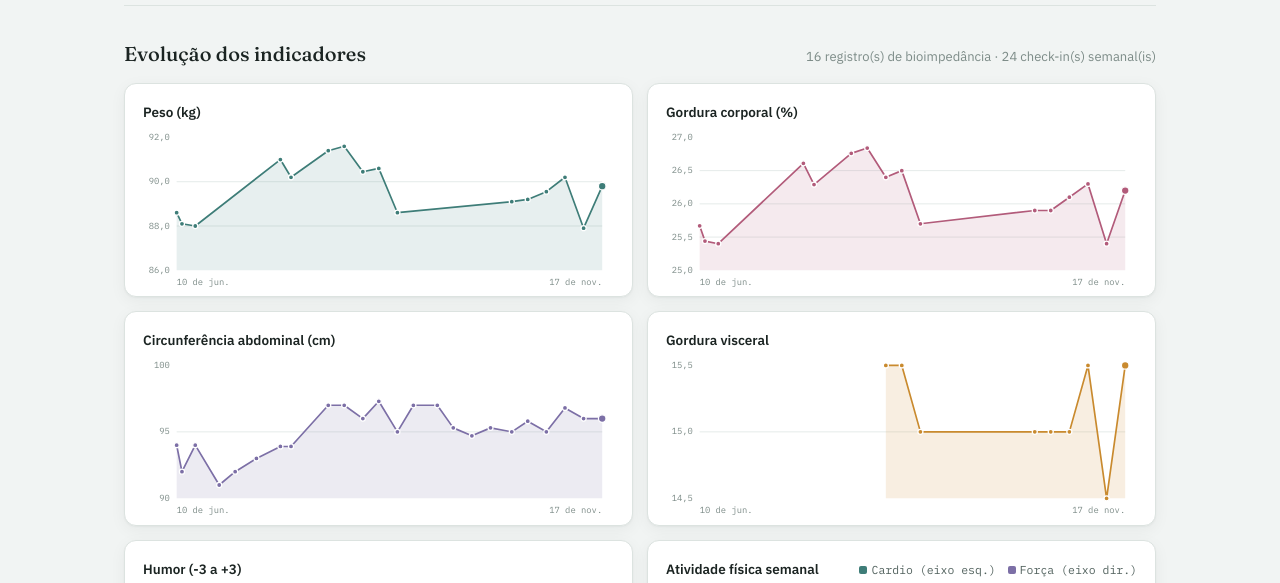
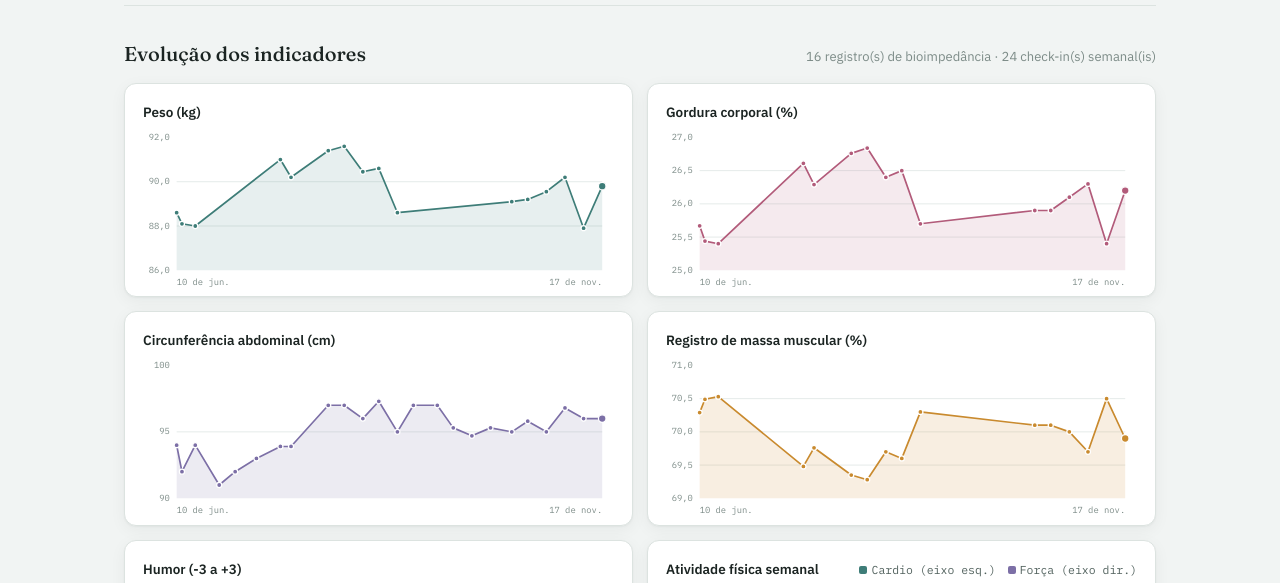
Before and after one commit to felipedpaiva-oss/Agenteautocuidadopublico, a plain HTML site: page dashboard/index.html in a window 1280 px wide. Shown: the part 153-736 px from the top of the page. Drawn offline with Linux system fonts and the light colour scheme.

Commit message:
Troca gráfico de gordura visceral por registro de massa muscular (%)
A pedido do usuário: parar de acompanhar gordura visceral no
dashboard. O campo massa_muscular_pct já estava sendo lido de todos
os relatórios de bioimpedância desde junho, então o histórico
completo já existia — sem precisar reenviar relatórios. Gordura
visceral continua sendo lida e guardada no CSV se aparecer no
relatório, só não entra mais na análise nem no dashboard.

Co-Authored-By: Claude Sonnet 5 <noreply@anthropic.com>
Claude-Session: https://claude.ai/code/session_01M48nYnG92ZZtHdfeqGGJXb

```diff
--- a/dashboard/index.html
+++ b/dashboard/index.html
@@ -820,9 +820,9 @@ chartGrid.appendChild(drawSeriesChart({
   color: COLOR.cat2, softColor: COLOR.cat2Soft, unit: 'cm', decimals: 0
 }));
 chartGrid.appendChild(drawSeriesChart({
-  title: 'Gordura visceral',
-  points: bio.map(r => ({ date: r.date, value: r.gordura_visceral })),
-  color: COLOR.warning, softColor: COLOR.warningSoft, unit: '', decimals: 1
+  title: 'Registro de massa muscular (%)',
+  points: bio.map(r => ({ date: r.date, value: r.massa_muscular_pct })),
+  color: COLOR.warning, softColor: COLOR.warningSoft, unit: '%', decimals: 1
 }));
 chartGrid.appendChild(drawSeriesChart({
   title: 'Humor (-3 a +3)',
```
Also changed, not shown: 1 other file.
